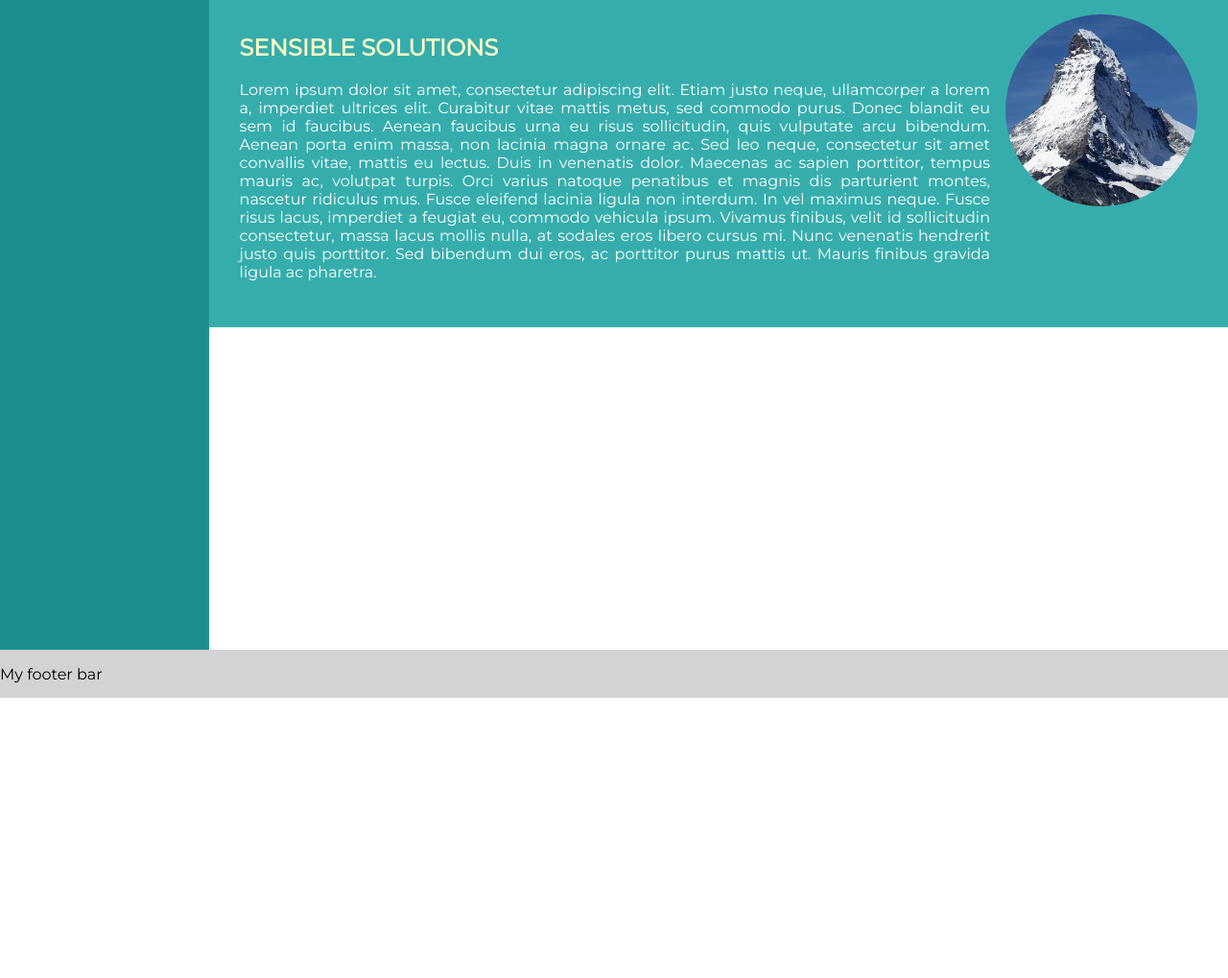
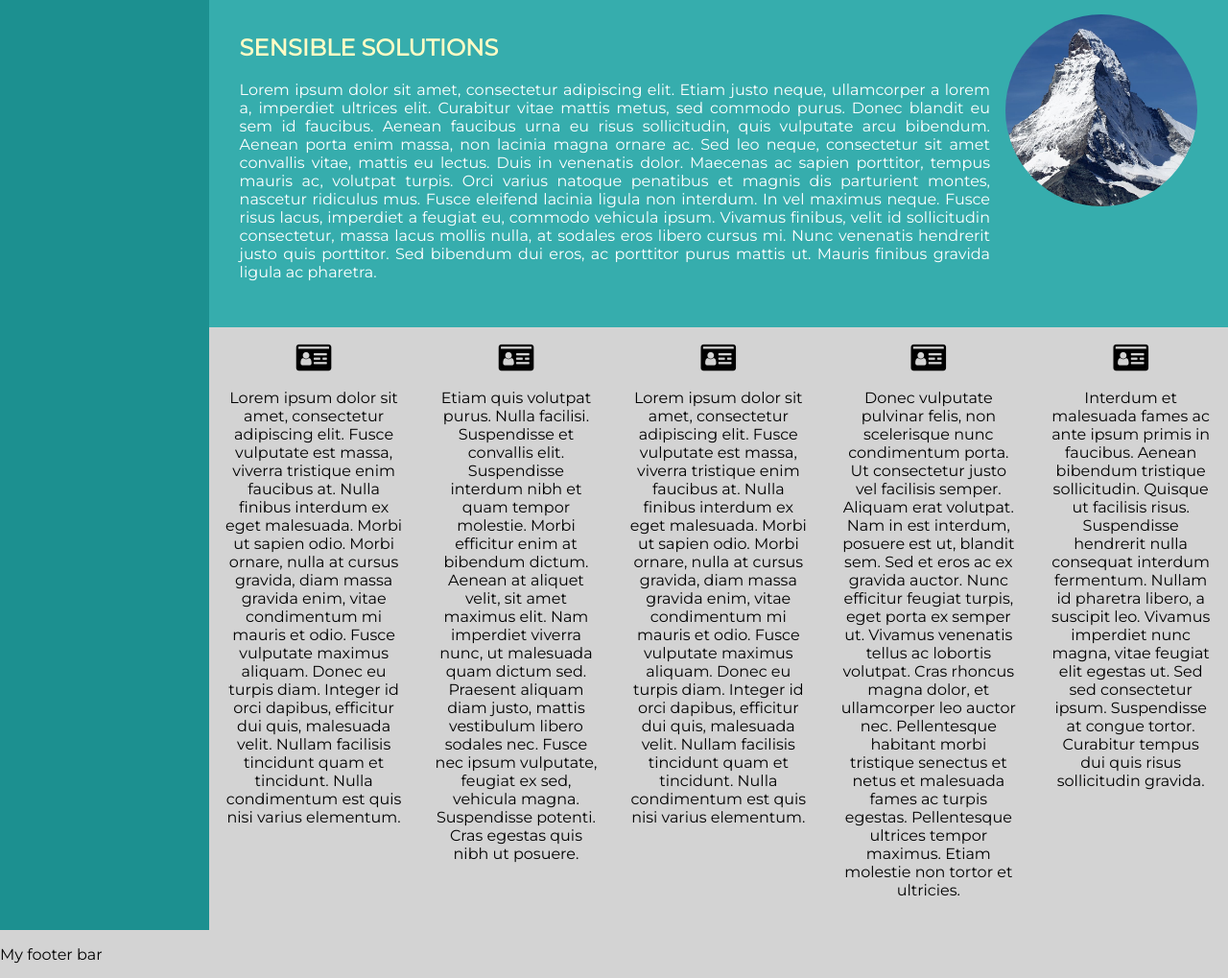
Before and after one commit to anastass/css-grid, a plain HTML site: page index.html in a window 1280 px wide. Shown: the part 73-1092 px from the top of the page at 96% size. Before the commit the page ends 800 px from the top, so only its background shows below. Drawn offline with Linux system fonts and the light colour scheme.

Commit message:
add features

```diff
--- a/css/main.css
+++ b/css/main.css
@@ -4,7 +4,10 @@
     --text-color: #fff;
 }
 
-body, html { height: 100%;}
+body,
+html {
+    height: 100%;
+}
 body {
     margin: 0px;
     font-family: "Montserrat", sans-serif;
@@ -97,3 +100,36 @@ footer {
     grid-area: footer;
     background: lightgrey;
 }
+
+#features {
+    display: grid;
+    grid-template-columns: repeat(5, auto);
+    text-align: center;
+    /*
+        grid-template-rows: repeat(2, auto);
+        grid-template-columns: repeat(2, auto);
+
+        grid-column-gap: 10px;
+        grid-row-gap: 10px;
+    */
+}
+
+#features i {
+    font-size: 2em;
+    /* color: #1c9090; */
+}
+
+ul#features {
+    padding: 0;
+    margin: 0;
+}
+
+ul#features li {
+    background: lightgray;
+    padding: 1em;
+}
+
+ul#features li p {
+    color: #4c4c4c
+    padding: 1em;
+}
--- a/index.html
+++ b/index.html
@@ -1,11 +1,17 @@
 <!DOCTYPE html>
 <html lang="en">
     <head>
-        <meta charset="UTF-8">
-        <meta name="viewport" content="width=device-width, initial-scale=1.0">
-        <meta http-equiv="X-UA-Compatible" content="ie=edge">
+        <meta charset="UTF-8" />
+        <meta name="viewport" content="width=device-width, initial-scale=1.0" />
+        <meta http-equiv="X-UA-Compatible" content="ie=edge" />
         <title>Document</title>
-        <link rel="stylesheet" href="css/main.css">
+        <link
+            href="https://stackpath.bootstrapcdn.com/font-awesome/4.7.0/css/font-awesome.min.css"
+            rel="stylesheet"
+            integrity="sha384-wvfXpqpZZVQGK6TAh5PVlGOfQNHSoD2xbE+QkPxCAFlNEevoEH3Sl0sibVcOQVnN"
+            crossorigin="anonymous"
+        />
+        <link rel="stylesheet" href="css/main.css" />
     </head>
     <body>
         <div class="sidebar">
@@ -27,13 +33,45 @@
             <section id="hero">
                 <div id="content">
                     <h1>Sensible Solutions</h1>
-                    <p>Lorem ipsum dolor sit amet, consectetur adipiscing elit. Etiam justo neque, ullamcorper a lorem a, imperdiet ultrices elit. Curabitur vitae mattis metus, sed commodo purus. Donec blandit eu sem id faucibus. Aenean faucibus urna eu risus sollicitudin, quis vulputate arcu bibendum. Aenean porta enim massa, non lacinia magna ornare ac. Sed leo neque, consectetur sit amet convallis vitae, mattis eu lectus. Duis in venenatis dolor. Maecenas ac sapien porttitor, tempus mauris ac, volutpat turpis. Orci varius natoque penatibus et magnis dis parturient montes, nascetur ridiculus mus. Fusce eleifend lacinia ligula non interdum. In vel maximus neque. Fusce risus lacus, imperdiet a feugiat eu, commodo vehicula ipsum. Vivamus finibus, velit id sollicitudin consectetur, massa lacus mollis nulla, at sodales eros libero cursus mi. Nunc venenatis hendrerit justo quis porttitor. Sed bibendum dui eros, ac porttitor purus mattis ut. Mauris finibus gravida ligula ac pharetra.</p>
+                    <p>
+                        Lorem ipsum dolor sit amet, consectetur adipiscing elit.
+                        Etiam justo neque, ullamcorper a lorem a, imperdiet
+                        ultrices elit. Curabitur vitae mattis metus, sed commodo
+                        purus. Donec blandit eu sem id faucibus. Aenean faucibus
+                        urna eu risus sollicitudin, quis vulputate arcu
+                        bibendum. Aenean porta enim massa, non lacinia magna
+                        ornare ac. Sed leo neque, consectetur sit amet convallis
+                        vitae, mattis eu lectus. Duis in venenatis dolor.
+                        Maecenas ac sapien porttitor, tempus mauris ac, volutpat
+                        turpis. Orci varius natoque penatibus et magnis dis
+                        parturient montes, nascetur ridiculus mus. Fusce
+                        eleifend lacinia ligula non interdum. In vel maximus
+                        neque. Fusce risus lacus, imperdiet a feugiat eu,
+                        commodo vehicula ipsum. Vivamus finibus, velit id
+                        sollicitudin consectetur, massa lacus mollis nulla, at
+                        sodales eros libero cursus mi. Nunc venenatis hendrerit
+                        justo quis porttitor. Sed bibendum dui eros, ac
+                        porttitor purus mattis ut. Mauris finibus gravida ligula
+                        ac pharetra.
+                    </p>
                 </div>
-                <img src="./images/mountain.jpeg" alt="mountain" id="mountain">
+                <img
+                    src="./images/mountain.jpeg"
+                    alt="mountain"
+                    id="mountain"
+                />
             </section>
+
+            <ul id="features">
+                <li><i class="fa fa-id-card" aria-hidden="true"></i><p>Lorem ipsum dolor sit amet, consectetur adipiscing elit. Fusce vulputate est massa, viverra tristique enim faucibus at. Nulla finibus interdum ex eget malesuada. Morbi ut sapien odio. Morbi ornare, nulla at cursus gravida, diam massa gravida enim, vitae condimentum mi mauris et odio. Fusce vulputate maximus aliquam. Donec eu turpis diam. Integer id orci dapibus, efficitur dui quis, malesuada velit. Nullam facilisis tincidunt quam et tincidunt. Nulla condimentum est quis nisi varius elementum.</p></li>
+                <li><i class="fa fa-id-card" aria-hidden="true"></i><p>Etiam quis volutpat purus. Nulla facilisi. Suspendisse et convallis elit. Suspendisse interdum nibh et quam tempor molestie. Morbi efficitur enim at bibendum dictum. Aenean at aliquet velit, sit amet maximus elit. Nam imperdiet viverra nunc, ut malesuada quam dictum sed. Praesent aliquam diam justo, mattis vestibulum libero sodales nec. Fusce nec ipsum vulputate, feugiat ex sed, vehicula magna. Suspendisse potenti. Cras egestas quis nibh ut posuere.</p></li>
+                <li><i class="fa fa-id-card" aria-hidden="true"></i><p>Lorem ipsum dolor sit amet, consectetur adipiscing elit. Fusce vulputate est massa, viverra tristique enim faucibus at. Nulla finibus interdum ex eget malesuada. Morbi ut sapien odio. Morbi ornare, nulla at cursus gravida, diam massa gravida enim, vitae condimentum mi mauris et odio. Fusce vulputate maximus aliquam. Donec eu turpis diam. Integer id orci dapibus, efficitur dui quis, malesuada velit. Nullam facilisis tincidunt quam et tincidunt. Nulla condimentum est quis nisi varius elementum.</p></li>
+                <li><i class="fa fa-id-card" aria-hidden="true"></i><p>Donec vulputate pulvinar felis, non scelerisque nunc condimentum porta. Ut consectetur justo vel facilisis semper. Aliquam erat volutpat. Nam in est interdum, posuere est ut, blandit sem. Sed et eros ac ex gravida auctor. Nunc efficitur feugiat turpis, eget porta ex semper ut. Vivamus venenatis tellus ac lobortis volutpat. Cras rhoncus magna dolor, et ullamcorper leo auctor nec. Pellentesque habitant morbi tristique senectus et netus et malesuada fames ac turpis egestas. Pellentesque ultrices tempor maximus. Etiam molestie non tortor et ultricies.</p></li>
+                <li><i class="fa fa-id-card" aria-hidden="true"></i><p>Interdum et malesuada fames ac ante ipsum primis in faucibus. Aenean bibendum tristique sollicitudin. Quisque ut facilisis risus. Suspendisse hendrerit nulla consequat interdum fermentum. Nullam id pharetra libero, a suscipit leo. Vivamus imperdiet nunc magna, vitae feugiat elit egestas ut. Sed sed consectetur ipsum. Suspendisse at congue tortor. Curabitur tempus dui quis risus sollicitudin gravida.<p></li>
+            </ul>
         </div>
         <footer>
-            <p>My footer bar </p>
+            <p>My footer bar</p>
         </footer>
     </body>
 </html>
```
